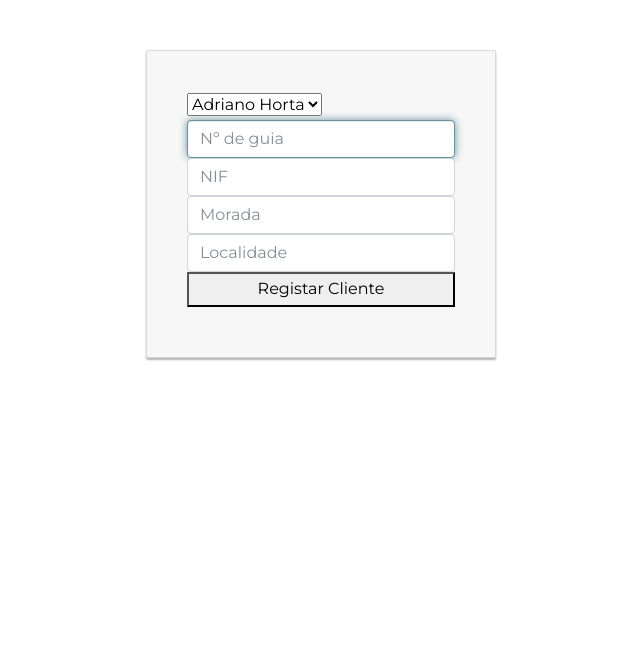
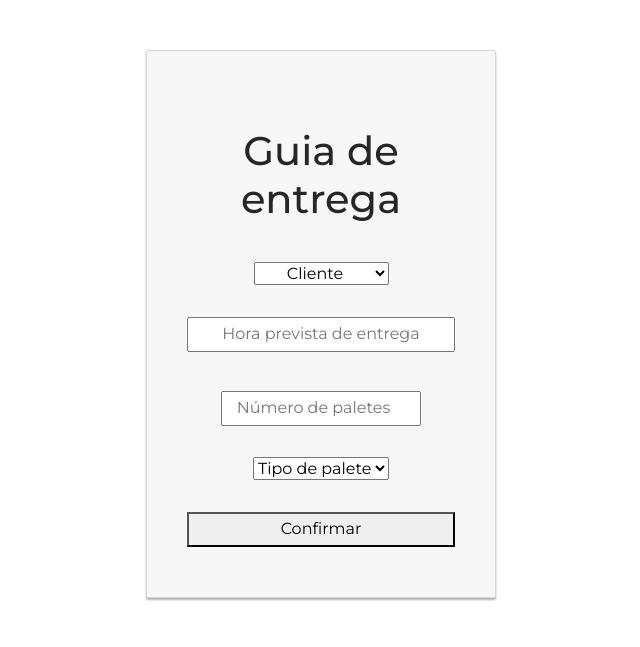
Before and after one commit to Alex-Jer/pom-logistica, a PHP site: page /Guia_Entrega.php in a window 1280 px wide. Shown: the part 153-800 px from the top of the page, without its empty margins (319-959 px from the left). Run offline with PHP 8.4, Linux system fonts and the light colour scheme; data comes from the database, SQL or seed files in the repository.

Commit message:
Guias e palete

```diff
--- a/Guia_Entrega.php
+++ b/Guia_Entrega.php
@@ -1,69 +1,103 @@
 <!DOCTYPE html>
-<html lang="pt">
+<html lang=pt dir="ltr">
 <?php
-session_start();
 include 'navbarLogin.php';
-include 'db.php';
-
 if ($_SERVER["REQUEST_METHOD"] == "POST") {
-    $nome = $_POST["Nome"];
-    $nifNumber = $_POST["nif"];
-    $nifNumberr = (int)$nifNumber;
-    $Morada = $_POST["morada"];
-    $localidade = $_POST["local"];
-
-    $sql = "INSERT INTO cliente (nome,nif,morada, localidade) VALUES ('$nome',$nifNumberr,'$Morada', '$localidade')";
+    $cliente = $_POST["cliente"];
+    $horaentrega = $_POST["horaentrega"];
+    $npaletes = $_POST["npaletes"];
+    $tipopalete = $_POST["tipopalete"];
+    $sql = "INSERT INTO guia (cliente_id, tipo_guia_id, tipo_palete_id, data_carga, numero_paletes) VALUES ('$cliente', 1, '$tipopalete', '$horaentrega', '$npaletes')";
     if (mysqli_query($conn, $sql)) {
         ?>
         <script type="text/javascript">
             alert("New record created successfully");
         </script>
     <?php
-
 } else {
     echo "Error: " . $sql . "<br>" . mysqli_error($conn);
 }
 mysqli_close($conn);
-header("Location: menu.php");
+//header("Location: navbarLogin.php");
 exit;
-} ?>
+}
+?>
+<head>
+    <link rel="stylesheet" href="style.css">
+    <link rel="stylesheet" href="">
+    <meta charset="utf-8">
+    <link rel="stylesheet" href="node_modules\bootstrap3\dist\css\bootstrap.min.css">
+    <!-- Bootstrap CSS -->
+    <link rel="stylesheet" href="css/bootstrap.min.css">
 
+    <!-- FontAwesome CSS -->
+    <link rel="stylesheet" href="css/font-awesome.min.css">
 
-<head>
-    <meta charset="UTF-8">
-    <meta name="viewport" content="width=device-width, initial-scale=1.0">
-    <meta http-equiv="X-UA-Compatible" content="ie=edge">
-    <title>Menu</title>
+    <!-- ElegantFonts CSS -->
+    <link rel="stylesheet" href="css/elegant-fonts.css">
 
+    <!-- themify-icons CSS -->
+    <link rel="stylesheet" href="css/themify-icons.css">
+
+    <!-- Swiper CSS -->
+    <link rel="stylesheet" href="css/swiper.min.css">
+
+    <!-- Styles -->
+    <link rel="stylesheet" href="style.css">
 </head>
 
 <body>
-
     <div class="container">
-        <div class=" card card-container">
-            <form class="form-signin" action="registar_cliente.php" method="post">
-                <select name="combobox">
+        <div class="card card-container">
+            <!-- <img class="profile-img-card" src="//lh3.googleusercontent.com/-6V8xOA6M7BA/AAAAAAAAAAI/AAAAAAAAAAA/rzlHcD0KYwo/photo.jpg?sz=120" alt="" /> -->
+            <p id="profile-name" class="profile-name-card"></p>
+            <form class="form-signin" action="Guia_Entrega.php" method="post">
+                <span id="reauth-email" class="reauth-email"></span>
+                <div style="text-align:center">
+                    <h1>Guia de entrega</h1>
+                    <br>
+                    <div style="text-align:center">
+                        <select name="cliente" style="text-align-last:center">
+                            <option value="" disabled selected>Cliente</option>
                             <?php
                             $busca = mysqli_query($conn, "SELECT * FROM cliente");
                             foreach ($busca as $eachRow) {
                                 ?>
-                        &nbsp;
                                 <option value=" <?php echo $eachRow['id'] ?>"><?php echo $eachRow['nome'] ?></option>
                             <?php
                             }
-
                             ?>
                         </select>
-                <input type="input" id="inputGuia" name="Nguia" class="form-control" placeholder="Nº de guia" required autofocus>
-                <input type="datetime" id="inputdata" name="dataentrega" class="form-control" placeholder="NIF" onKeyDown="if(this.value.length==9) return false;" required>
-                <input type="input" id="inputMorada" name="morada" class="form-control" placeholder="Morada" required>
-                <input type="input" id="inputLocalidade" name="local" class="form-control" placeholder="Localidade" required>
-
-                <button type="submit">Registar Cliente</button>
+                    </div>
+                    <div style="text-align:center">
+                        <br>
+                        <input placeholder="Hora prevista de entrega" style="text-align:center" name="horaentrega" class="textbox-n" type="text" onfocus="(this.type='datetime-local')" id="date">
+                    </div>
+                    <div style="text-align:center">
+                        <br>
+                        <input type="number" name="npaletes" placeholder="Número de paletes" min=0 style="text-align:center">
+                    </div>
+                    <br>
+                    <div style="text-align:center">
+                        <select name="tipopalete">
+                            <option value="" disabled selected>Tipo de palete</option>
+                            <?php
+                            $busca = mysqli_query($conn, "SELECT * FROM tipo_palete");
+                            foreach ($busca as $eachRow) {
+                                ?>
+                                <option value=" <?php echo $eachRow['id'] ?>"><?php echo $eachRow['nome'] ?></option>
+                            <?php
+                        }
+                        ?>
+                        </select>
+                    </div>
+                    <br>
+                    <button type="submit">Confirmar</button>
             </form><!-- /form -->
-        </div>
-
-    </div>
+        </div><!-- /card-container -->
+    </div><!-- /container -->
+    <script type="text/javascript"></script>
+    <script type="text/javascript"></script>
 </body>
 
 </html>
--- a/artigo.php
+++ b/artigo.php
@@ -8,12 +8,11 @@ include 'db.php';
 if ($_SERVER["REQUEST_METHOD"] == "POST") {
     $nome = $_POST["Nome"];
     $ref = $_POST["ref"];
-
     $peso = $_POST["peso"];
     $peso = (float)$peso;
     $cli_id = $_POST["combobox"];
 
-    $sql = "INSERT INTO artigo (cliente_id ,referencia,nome,peso) VALUES ('$cli_id','$nome','$ref','$peso')";
+    $sql = "INSERT INTO artigo (cliente_id, referencia, nome, peso) VALUES ('$cli_id','$ref', '$nome', '$peso')";
     if (mysqli_query($conn, $sql)) {
         ?>
         <script type="text/javascript">
@@ -49,7 +48,7 @@ exit;
                 &nbsp;
                 <input type="number" id="inputPeso" name="peso" class="form-control" placeholder="Peso" step="any" required>
                 &nbsp;
-                <select name="combobox">
+                <select class="form-control" name="combobox">
                     <?php
                     $busca = mysqli_query($conn, "SELECT * FROM cliente");
                     foreach ($busca as $eachRow) {
@@ -58,7 +57,6 @@ exit;
                         <option value=" <?php echo $eachRow['id'] ?>"><?php echo $eachRow['nome'] ?></option>
                     <?php
                 }
-
                 ?>
                 </select>
                 &nbsp;
--- a/tipoguia.php
+++ b/tipoguia.php
@@ -58,6 +58,7 @@ exit;
                     <select name="combobox">
                         <option value="Entrega">Entrega</option>
                         <option value="Transporte">Transporte</option>
+                        <option value="Devolução">Devolução</option>
                     </select>
                 </div>
                 &nbsp;
```
Also changed, not shown: Guia_Devolucao.php (+10 -14 lines), Guia_Transporte.php (+5 -9 lines), palete.php (+39 -13 lines). Lines whose indentation alone changed are shown as unchanged.
